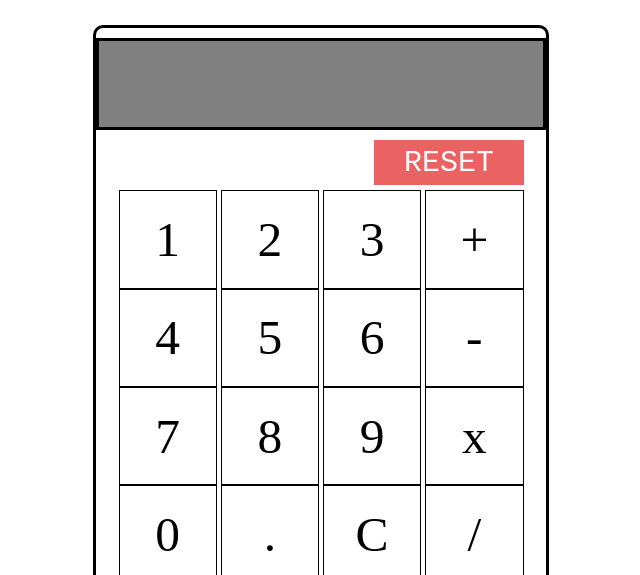
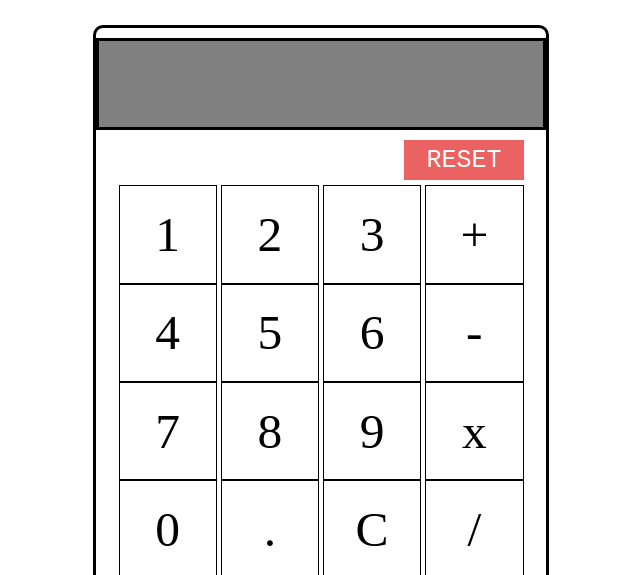
Before and after one commit to MijackK/Calculator, a plain HTML site: page index.html in a window 1280 px wide. Shown: the top 575 px of the page, without its empty margins (319-959 px from the left). Drawn offline with Linux system fonts and the light colour scheme.

Commit message:
reset 2.0

```diff
--- a/style.css
+++ b/style.css
@@ -68,14 +68,14 @@ p{
 }
 .reset-button{
     background-color:rgba(230, 59,59,0.8);
-    height:45px;
-    width:150px;
+    height:40px;
+    width:120px;
     margin-bottom:5px;
     margin-left: auto;
     margin-right:22px;
     cursor: pointer;
   font-family: 'Courier New', Courier, monospace;
-  font-size: 30px;
+  font-size: 25px;
   color: white;
   border-style: none;
 }
```
